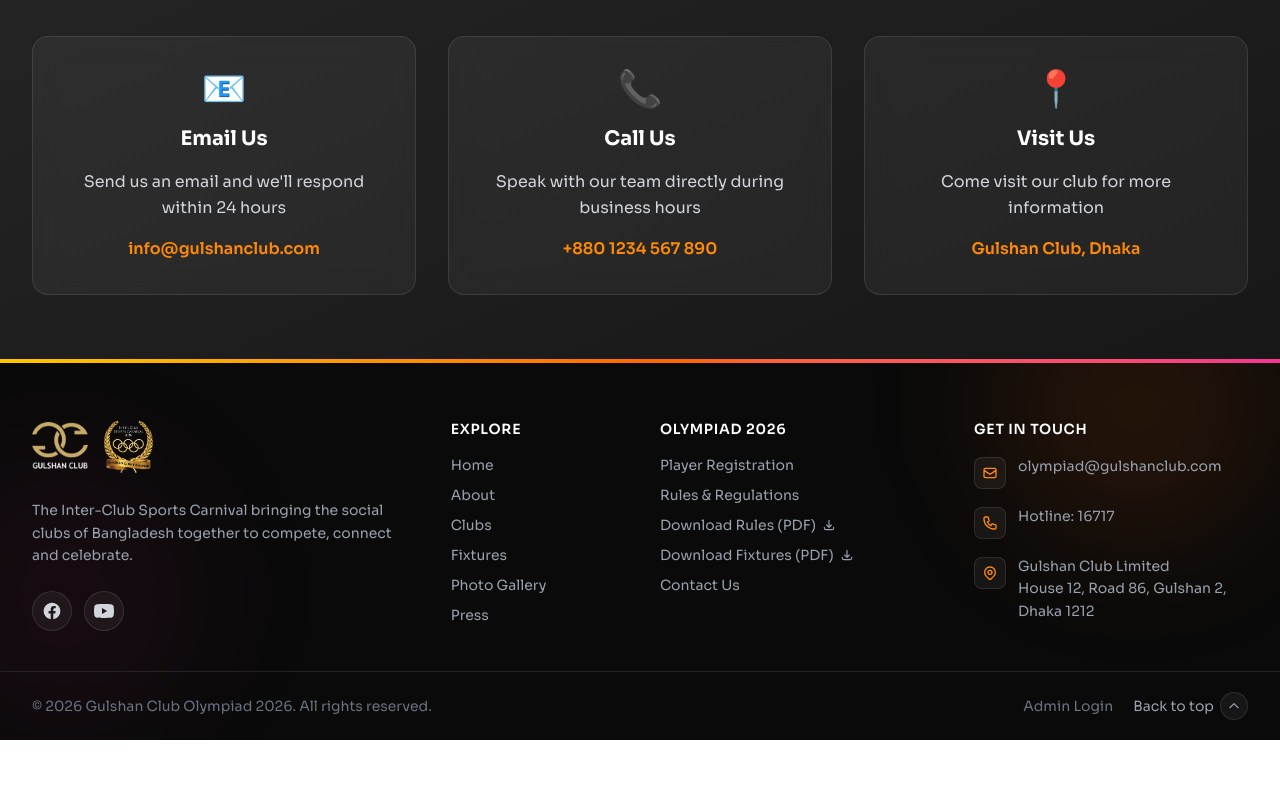
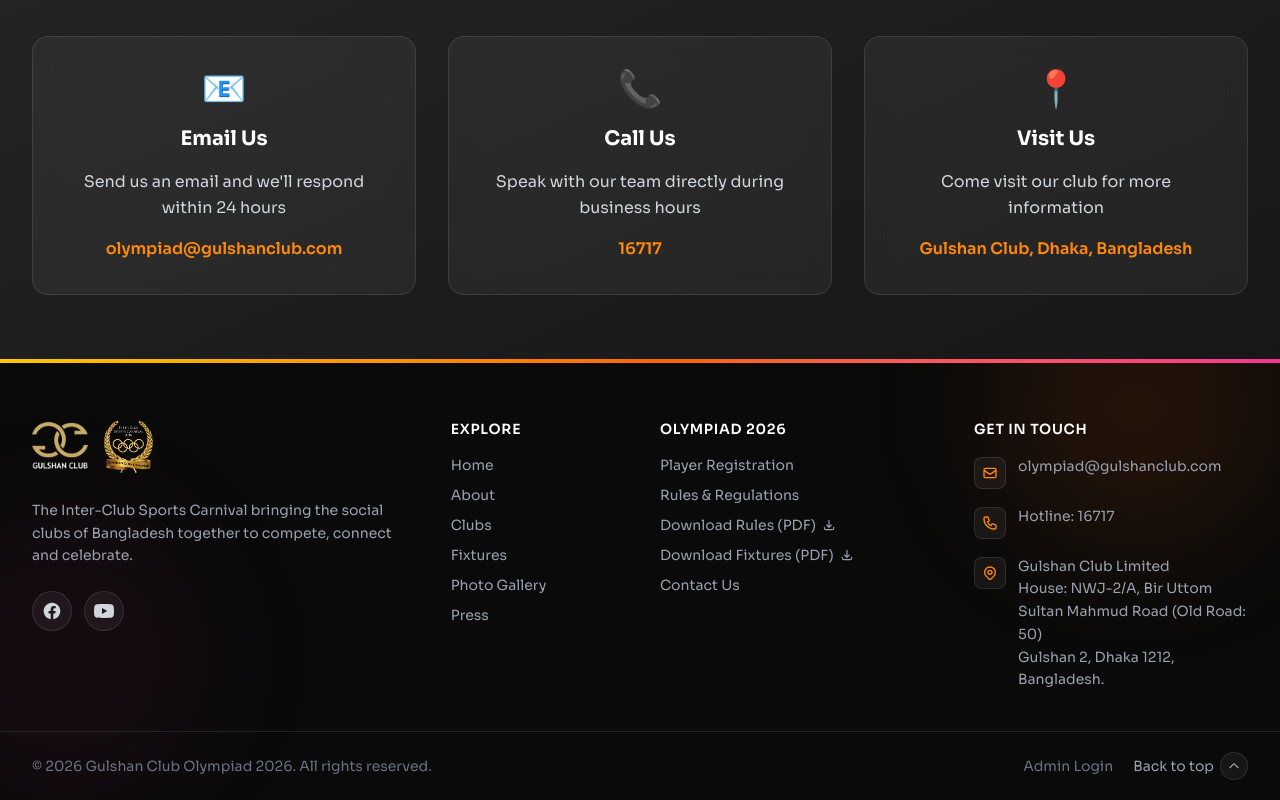
Before and after one commit to Rajaul2810/gulshan-club-olympiad, a Next.js app: page /contact-us in a window 1280 px wide. Shown: the part 1408-2208 px from the top of the page. Before the commit the page ends 2148 px from the top, so only its background shows below. Built offline with nearby package versions, Linux system fonts and the light colour scheme; no server answers; the database is empty.

Commit message:
add address

```diff
--- a/src/app/contact-us/page.tsx
+++ b/src/app/contact-us/page.tsx
@@ -232,10 +232,10 @@ const ContactUsPage = () => {
                   Send us an email and we&apos;ll respond within 24 hours
                 </p>
                 <a
-                  href="mailto:info@gulshanclub.com"
+                  href="mailto:olympiad@gulshanclub.com"
                   className="text-orange-400 hover:text-orange-300 font-semibold transition-colors"
                 >
-                  info@gulshanclub.com
+                  olympiad@gulshanclub.com
                 </a>
               </div>
 
@@ -247,10 +247,10 @@ const ContactUsPage = () => {
                   Speak with our team directly during business hours
                 </p>
                 <a
-                  href="tel:+8801234567890"
+                  href="tel:16717"
                   className="text-orange-400 hover:text-orange-300 font-semibold transition-colors"
                 >
-                  +880 1234 567 890
+                  16717
                 </a>
               </div>
 
@@ -262,7 +262,7 @@ const ContactUsPage = () => {
                   Come visit our club for more information
                 </p>
                 <p className="text-orange-400 font-semibold">
-                  Gulshan Club, Dhaka
+                  Gulshan Club, Dhaka, Bangladesh
                 </p>
               </div>
             </div>
--- a/src/components/Footer.tsx
+++ b/src/components/Footer.tsx
@@ -149,7 +149,9 @@ const Footer = () => {
               <ContactRow icon="M17.66 16.66L13.41 20.9a2 2 0 01-2.83 0l-4.24-4.24a8 8 0 1111.32 0zM15 11a3 3 0 11-6 0 3 3 0 016 0z">
                 Gulshan Club Limited
                 <br />
-                House 12, Road 86, Gulshan 2, Dhaka 1212
+                House: NWJ-2/A, Bir Uttom Sultan Mahmud Road (Old Road: 50)
+                <br />
+                Gulshan 2, Dhaka 1212, Bangladesh.
               </ContactRow>
             </ul>
           </div>
```
